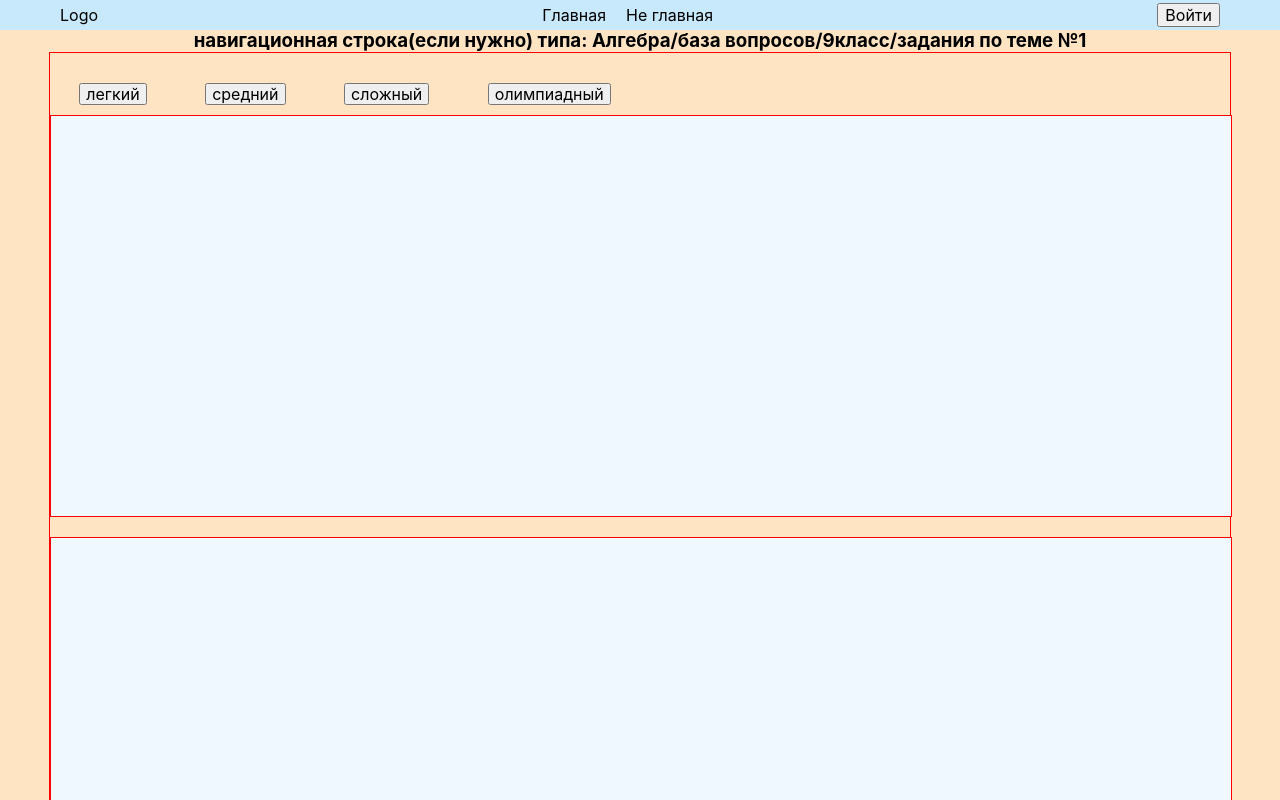
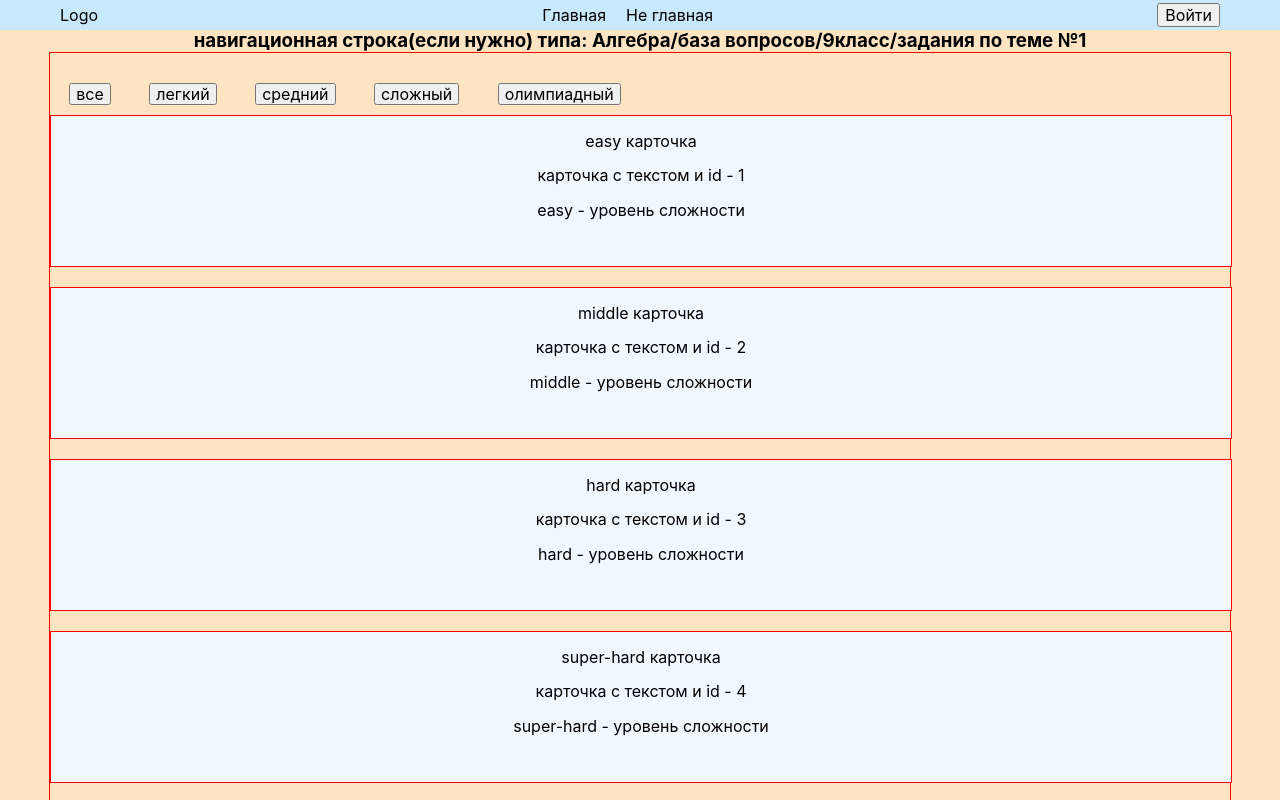
Before and after one commit to MariaGrom/zoomath, a React (Create React App) app: page /algebra/base/card in a window 1280 px wide. Shown: the top 800 px of the page. Built offline with nearby package versions, Linux system fonts and the light colour scheme; the HTML template or start-up script is replaced by a standard one.

Commit message:
feat: добавлена фильтрация карточек

```diff
--- a/src/components/CardAlgebra/CardAlgebra.css
+++ b/src/components/CardAlgebra/CardAlgebra.css
@@ -26,7 +26,7 @@
 
 .Card-Task {
     width: 100%;
-    height: 400px;
+    height: 150px;
     margin: 0;
     padding: 0;
     background-color: aliceblue;
--- a/src/components/CardAlgebra/CardAlgebra.jsx
+++ b/src/components/CardAlgebra/CardAlgebra.jsx
@@ -1,21 +1,66 @@
-import React from 'react';
+import React, { useState } from 'react';
 import './CardAlgebra.css';
 
 function CardAlgebra() {
+
+    const [tasks, setTasks] = useState( [
+        {
+            id: 1,
+            title: 'easy карточка',
+            skill: 'easy'
+        },
+        {
+            id: 2,
+            title: 'middle карточка',
+            skill: 'middle'
+        },
+        {
+            id: 3,
+            title: 'hard карточка',
+            skill: 'hard'
+        },
+        {
+            id: 4,
+            title: 'super-hard карточка',
+            skill: 'super-hard'
+        },
+        {
+            id: 5,
+            title: 'middle 5 карточка',
+            skill: 'middle'
+        }
+    ])
+
+    const [filteredTasks, setFilteredTasks] = useState(tasks)
+
+function taskFilter (skill) {
+    if(skill === 'all') {
+        setFilteredTasks(tasks);
+    } else {
+    let newTasks = [...tasks].filter(item => item.skill === skill)
+    setFilteredTasks(newTasks)
+}
+}
+
+
     return (
         <div className='Card'>
             <h3 className='Card-title'>навигационная строка(если нужно) типа: Алгебра/база вопросов/9класс/задания по теме №1</h3>
             <div className='Card-content'>
                 <ul className='Card-selectorList'>
-                    <li><button id='easy' type='button' className='Card-skill'>легкий</button></li>
-                    <li><button id='normal' type='button' className='Card-skill'>средний</button></li>
-                    <li><button id='hard' type='button' className='Card-skill'>сложный</button></li>
-                    <li><button id='super' type='button' className='Card-skill'>олимпиадный</button></li>
+                    <li><button id='all' type='button' className='Card-skill' onClick={()=>taskFilter('all')}>все</button></li>
+                    <li><button id='easy' type='button' className='Card-skill' onClick={()=>taskFilter('easy')}>легкий</button></li>
+                    <li><button id='middle' type='button' className='Card-skill' onClick={()=>taskFilter('middle')}>средний</button></li>
+                    <li><button id='hard' type='button' className='Card-skill' onClick={()=>taskFilter('hard')}>сложный</button></li>
+                    <li><button id='super-hard' type='button' className='Card-skill' onClick={()=>taskFilter('super-hard')}>олимпиадный</button></li>
                 </ul>
-                <div className='Card-Task'></div>
-                <div className='Card-Task'></div>
-                <div className='Card-Task'></div>
-                <div className='Card-Task'></div>
+<div>{filteredTasks.map((task)=>(
+    <div className='Card-Task'>
+        <p>{task.title}</p>
+        <div>карточка с текстом и id - {task.id}</div>
+        <p>{task.skill} - уровень сложности</p>
+    </div>
+))}</div>
             </div>
 
         </div>
--- a/src/components/CardGeometry/CardGeometry.css
+++ b/src/components/CardGeometry/CardGeometry.css
@@ -24,7 +24,7 @@
     padding: 0 5px;
 }
 
-.Card-Task {
+/* .Card-Task {
     width: 100%;
     height: 400px;
     margin: 0;
@@ -32,4 +32,4 @@
     background-color: aliceblue;
     border: 1px solid red;
     margin-bottom: 20px;
-}
+} */
```
